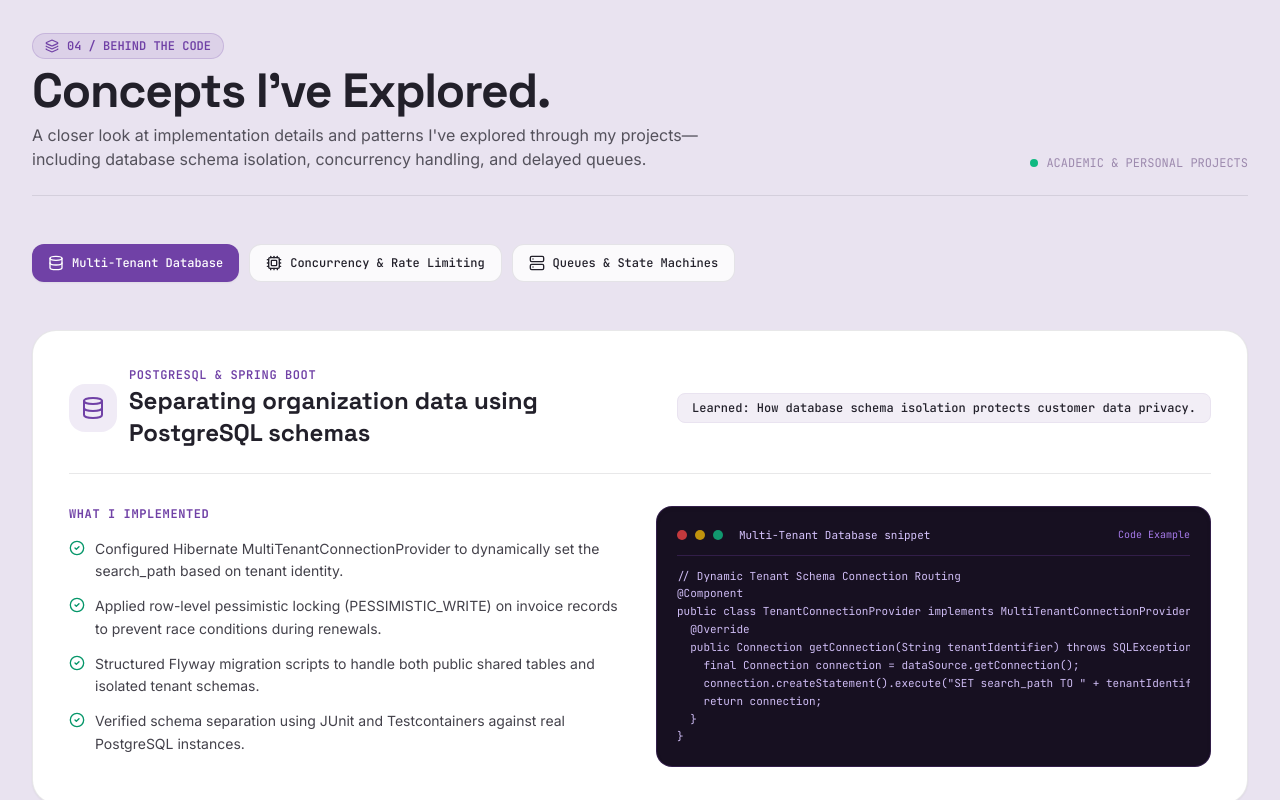
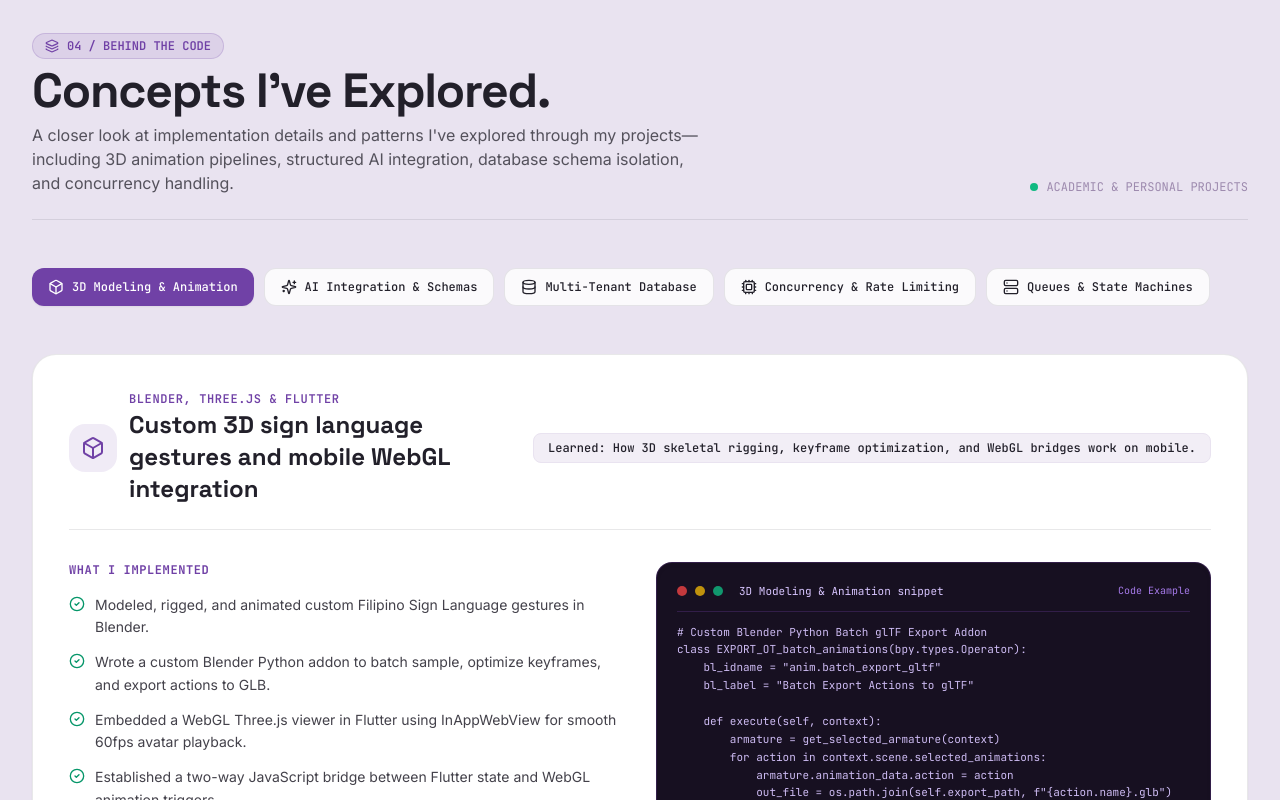
Before and after one commit to amy9273/portfolio, a Next.js app: page / in a window 1280 px wide. Shown: the part 3440-4240 px from the top of the page. Built offline with nearby package versions, Linux system fonts and the light colour scheme.

Commit message:
feat: add 3D Animation & WebGL and AI Structured Outputs pillars to Concepts Explored section

```diff
--- a/src/components/sections/Systems.tsx
+++ b/src/components/sections/Systems.tsx
@@ -7,6 +7,8 @@ import {
   Cpu,
   Layers,
   CheckCircle2,
+  Box,
+  Sparkles,
 } from 'lucide-react';
 import { GitHubHeatmap } from '@/components/visuals/GitHubHeatmap';
 import { GITHUB_ACTIVITY } from '@/data/github';
@@ -23,6 +25,68 @@ interface PillarTab {
 }
 
 const PILLARS: PillarTab[] = [
+  {
+    id: '3d-animation',
+    title: '3D Modeling & Animation',
+    category: 'Blender, Three.js & Flutter',
+    icon: Box,
+    headline: 'Custom 3D sign language gestures and mobile WebGL integration',
+    architectureDetails: [
+      'Modeled, rigged, and animated custom Filipino Sign Language gestures in Blender.',
+      'Wrote a custom Blender Python addon to batch sample, optimize keyframes, and export actions to GLB.',
+      'Embedded a WebGL Three.js viewer in Flutter using InAppWebView for smooth 60fps avatar playback.',
+      'Established a two-way JavaScript bridge between Flutter state and WebGL animation triggers.',
+    ],
+    codeSnippet: `# Custom Blender Python Batch glTF Export Addon
+class EXPORT_OT_batch_animations(bpy.types.Operator):
+    bl_idname = "anim.batch_export_gltf"
+    bl_label = "Batch Export Actions to glTF"
+
+    def execute(self, context):
+        armature = get_selected_armature(context)
+        for action in context.scene.selected_animations:
+            armature.animation_data.action = action
+            out_file = os.path.join(self.export_path, f"{action.name}.glb")
+            bpy.ops.export_scene.gltf(
+                filepath=out_file,
+                export_format='GLB',
+                export_animations=True,
+                export_optimize_animation_size=True
+            )
+        return {'FINISHED'}`,
+    takeaway: 'Learned: How 3D skeletal rigging, keyframe optimization, and WebGL bridges work on mobile.',
+  },
+  {
+    id: 'ai-integration',
+    title: 'AI Integration & Schemas',
+    category: 'Gemini Flash, Zod & Node.js',
+    icon: Sparkles,
+    headline: 'Structured LLM outputs with JSON schemas and runtime validation',
+    architectureDetails: [
+      'Integrated Google Gemini Flash (@google/genai) to review pet symptom descriptions and appointment requests.',
+      'Engineered few-shot prompt isolation using <submission> delimiters to prevent prompt injection.',
+      'Configured responseJsonSchema directly in the Gemini call so replies strictly follow JSON.',
+      'Validated incoming model responses at runtime using Zod (safeParse) to guarantee type safety.',
+    ],
+    codeSnippet: `// Gemini Structured Output with Runtime Zod Validation
+export async function reviewProject(description: string): Promise<Review> {
+  const response = await getClient().models.generateContent({
+    model: 'gemini-flash-latest',
+    contents: buildContents(description),
+    config: {
+      systemInstruction: SYSTEM_PROMPT,
+      responseMimeType: 'application/json',
+      responseJsonSchema: reviewJsonSchema,
+    },
+  });
+
+  const raw = JSON.parse(response.text!);
+  const result = reviewSchema.safeParse(raw);
+  if (!result.success) throw new AiReplyError('Invalid schema');
+  return result.data;
+}`,
+    takeaway: 'Learned: How strict JSON schemas and runtime validation prevent unpredictable LLM outputs.',
+  },
   {
     id: 'tenancy',
     title: 'Multi-Tenant Database',
@@ -96,7 +160,7 @@ await escalationQueue.add('escalate-incident', { incidentId, tier: 2 }, {
 ];
 
 export function Systems() {
-  const [activeTab, setActiveTab] = useState<string>(PILLARS[0]?.id ?? 'tenancy');
+  const [activeTab, setActiveTab] = useState<string>(PILLARS[0]?.id ?? '3d-animation');
 
   const currentPillar = PILLARS.find((p) => p.id === activeTab) ?? PILLARS[0]!;
   const IconComponent = currentPillar.icon;
@@ -118,7 +182,7 @@ export function Systems() {
               Concepts I&apos;ve Explored.
             </h2>
             <p className="text-graphite/75 text-sm sm:text-base font-sans mt-2 max-w-2xl leading-relaxed">
-              A closer look at implementation details and patterns I&apos;ve explored through my projects—including database schema isolation, concurrency handling, and delayed queues.
+              A closer look at implementation details and patterns I&apos;ve explored through my projects—including 3D animation pipelines, structured AI integration, database schema isolation, and concurrency handling.
             </p>
           </div>
           <div className="font-mono text-xs text-muted-mauve flex items-center gap-2">
```
